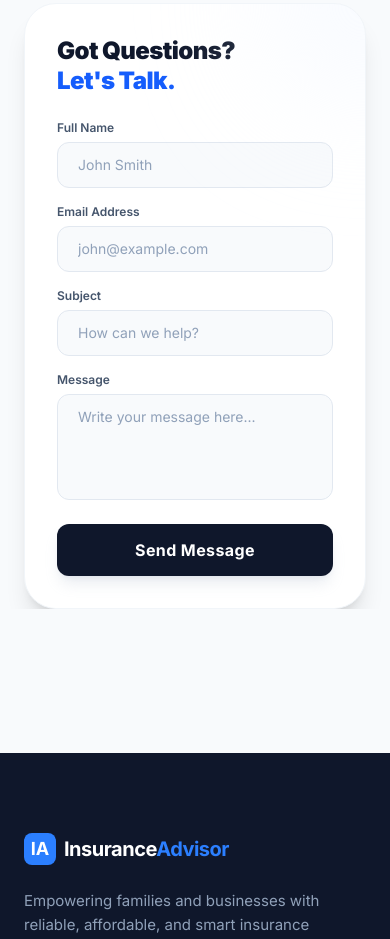
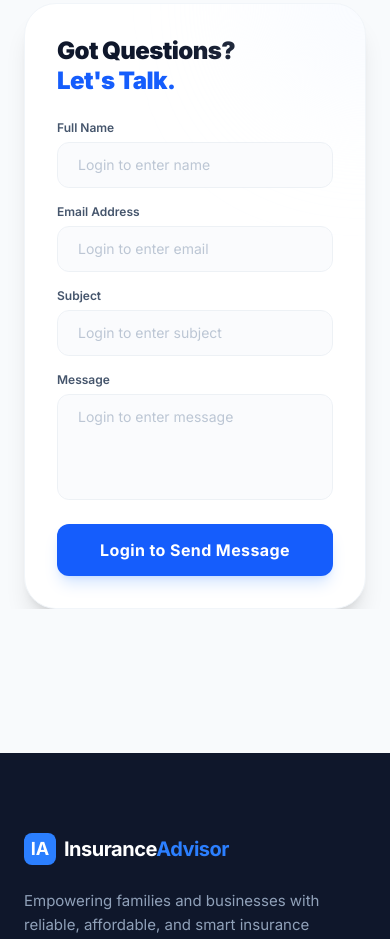
Before and after one commit to Gulhane-Shivani/Insurance_Advisor, a React (Vite) app: page /contact in a window 390 px wide. Shown: the part 940-1879 px from the top of the page. Built offline with nearby package versions, Linux system fonts and the light colour scheme; no server answers.

Commit message:
add responsive Navbar component and reusable ContactForm component

```diff
--- a/src/components/common/Navbar.tsx
+++ b/src/components/common/Navbar.tsx
@@ -18,8 +18,14 @@ const Navbar: React.FC = () => {
     const handleScroll = () => {
       setIsScrolled(window.scrollY > 20);
     };
+    const handleOpenAuth = () => setIsAuthOpen(true);
+
     window.addEventListener('scroll', handleScroll);
-    return () => window.removeEventListener('scroll', handleScroll);
+    window.addEventListener('open-auth-modal', handleOpenAuth);
+    return () => {
+      window.removeEventListener('scroll', handleScroll);
+      window.removeEventListener('open-auth-modal', handleOpenAuth);
+    };
   }, []);
 
   const navLinks = [
--- a/src/components/forms/ContactForm.tsx
+++ b/src/components/forms/ContactForm.tsx
@@ -1,10 +1,11 @@
-/* src/components/forms/ContactForm.tsx */
-import React, { useState } from 'react';
+import React, { useState, useEffect } from 'react';
 import toast from 'react-hot-toast';
 import api from '../../services/api';
+import { useAuth } from '../../context/AuthContext';
 import '../../styles/globals.css';
 
 const ContactForm: React.FC = () => {
+  const { user, isAuthenticated } = useAuth();
   const [formData, setFormData] = useState({
     full_name: '',
     email: '',
@@ -13,6 +14,16 @@ const ContactForm: React.FC = () => {
   });
   const [loading, setLoading] = useState(false);
 
+  useEffect(() => {
+    if (user) {
+      setFormData(prev => ({
+        ...prev,
+        full_name: user.full_name || user.name || '',
+        email: user.email || ''
+      }));
+    }
+  }, [user]);
+
   const handleChange = (e: React.ChangeEvent<HTMLInputElement | HTMLTextAreaElement>) => {
     const { name, value } = e.target;
     setFormData((prev) => ({ ...prev, [name]: value }));
@@ -20,12 +31,23 @@ const ContactForm: React.FC = () => {
 
   const handleSubmit = async (e: React.FormEvent) => {
     e.preventDefault();
+
+    if (!isAuthenticated) {
+      toast.error('Please login to send a message');
+      return;
+    }
+
     setLoading(true);
 
     try {
       await api.post('/contact', formData);
       toast.success('Message sent successfully! We will get back to you soon.');
-      setFormData({ full_name: '', email: '', subject: '', message: '' });
+      setFormData({
+        full_name: user?.full_name || user?.name || '',
+        email: user?.email || '',
+        subject: '',
+        message: ''
+      });
     } catch (error: any) {
       const errorMsg = error.response?.data?.detail || 'Failed to send message. Please try again.';
       toast.error(errorMsg);
@@ -48,9 +70,9 @@ const ContactForm: React.FC = () => {
               name="full_name"
               value={formData.full_name}
               onChange={handleChange}
-              placeholder="John Smith"
-              className="px-5 py-3 bg-slate-50 border border-slate-200 rounded-xl focus:ring-2 focus:ring-blue-500/10 focus:border-blue-500 outline-none transition-all text-sm"
-              disabled={loading}
+              placeholder={isAuthenticated ? "John Smith" : "Login to enter name"}
+              className="px-5 py-3 bg-slate-50 border border-slate-200 rounded-xl focus:ring-2 focus:ring-blue-500/10 focus:border-blue-500 outline-none transition-all text-sm disabled:cursor-not-allowed disabled:opacity-60"
+              disabled={loading || !isAuthenticated}
               required
             />
           </div>
@@ -61,9 +83,9 @@ const ContactForm: React.FC = () => {
               name="email"
               value={formData.email}
               onChange={handleChange}
-              placeholder="john@example.com"
-              className="px-5 py-3 bg-slate-50 border border-slate-200 rounded-xl focus:ring-2 focus:ring-blue-500/10 focus:border-blue-500 outline-none transition-all text-sm"
-              disabled={loading}
+              placeholder={isAuthenticated ? "john@example.com" : "Login to enter email"}
+              className="px-5 py-3 bg-slate-50 border border-slate-200 rounded-xl focus:ring-2 focus:ring-blue-500/10 focus:border-blue-500 outline-none transition-all text-sm disabled:cursor-not-allowed disabled:opacity-60"
+              disabled={loading || !isAuthenticated}
               required
             />
           </div>
@@ -75,9 +97,9 @@ const ContactForm: React.FC = () => {
             name="subject"
             value={formData.subject}
             onChange={handleChange}
-            placeholder="How can we help?"
-            className="px-5 py-3 bg-slate-50 border border-slate-200 rounded-xl focus:ring-2 focus:ring-blue-500/10 focus:border-blue-500 outline-none transition-all text-sm"
-            disabled={loading}
+            placeholder={isAuthenticated ? "How can we help?" : "Login to enter subject"}
+            className="px-5 py-3 bg-slate-50 border border-slate-200 rounded-xl focus:ring-2 focus:ring-blue-500/10 focus:border-blue-500 outline-none transition-all text-sm disabled:cursor-not-allowed disabled:opacity-60"
+            disabled={loading || !isAuthenticated}
             required
           />
         </div>
@@ -88,12 +110,14 @@ const ContactForm: React.FC = () => {
             rows={4}
             value={formData.message}
             onChange={handleChange}
-            placeholder="Write your message here..."
-            className="px-5 py-3 bg-slate-50 border border-slate-200 rounded-xl focus:ring-2 focus:ring-blue-500/10 focus:border-blue-500 outline-none transition-all text-sm resize-none"
-            disabled={loading}
+            placeholder={isAuthenticated ? "Write your message here..." : "Login to enter message"}
+            className="px-5 py-3 bg-slate-50 border border-slate-200 rounded-xl focus:ring-2 focus:ring-blue-500/10 focus:border-blue-500 outline-none transition-all text-sm resize-none disabled:cursor-not-allowed disabled:opacity-60"
+            disabled={loading || !isAuthenticated}
             required
           ></textarea>
         </div>
+
+        {isAuthenticated ? (
           <button
             type="submit"
             disabled={loading}
@@ -106,6 +130,15 @@ const ContactForm: React.FC = () => {
               </>
             ) : 'Send Message'}
           </button>
+        ) : (
+          <button
+            type="button"
+            onClick={() => window.dispatchEvent(new CustomEvent('open-auth-modal'))}
+            className="bg-blue-600 text-white py-3.5 rounded-xl font-bold text-base shadow-lg shadow-blue-500/20 hover:bg-blue-700 transition-all mt-2 active:scale-95"
+          >
+            Login to Send Message
+          </button>
+        )}
       </form>
     </div>
   );
```
Lines whose indentation alone changed are shown as unchanged.
